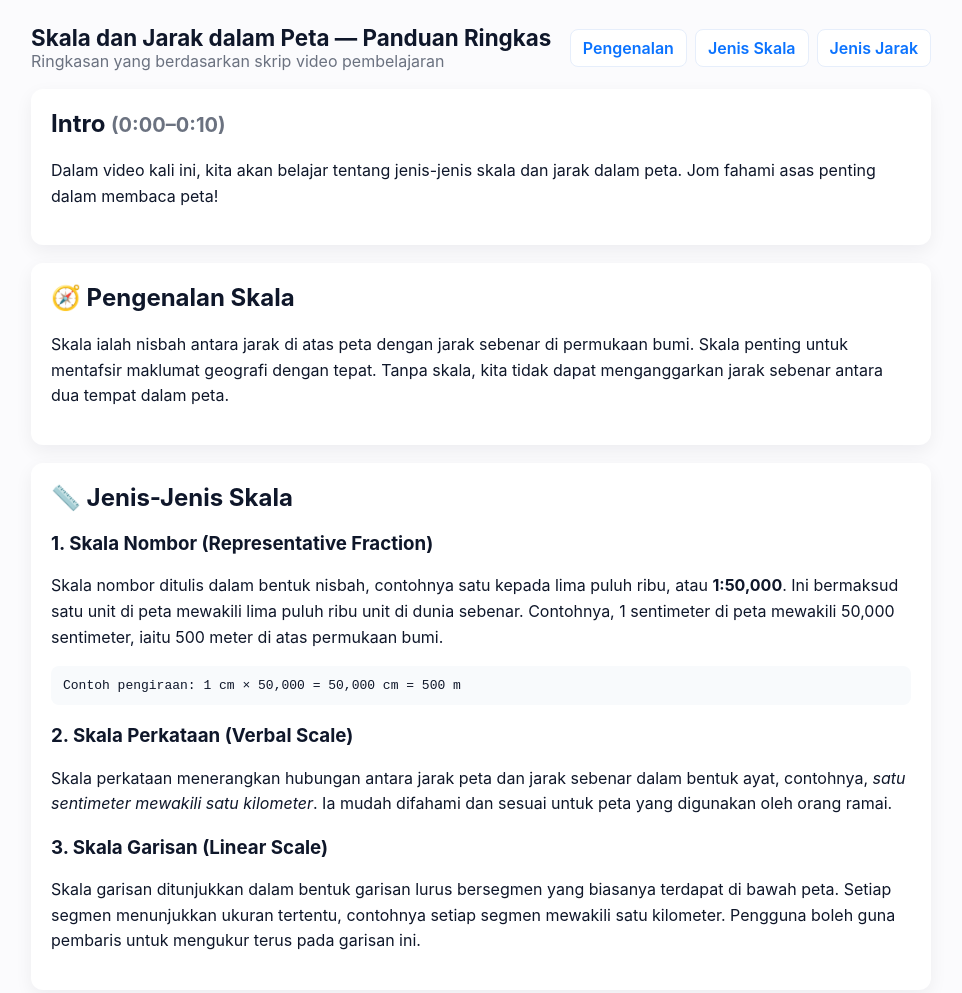
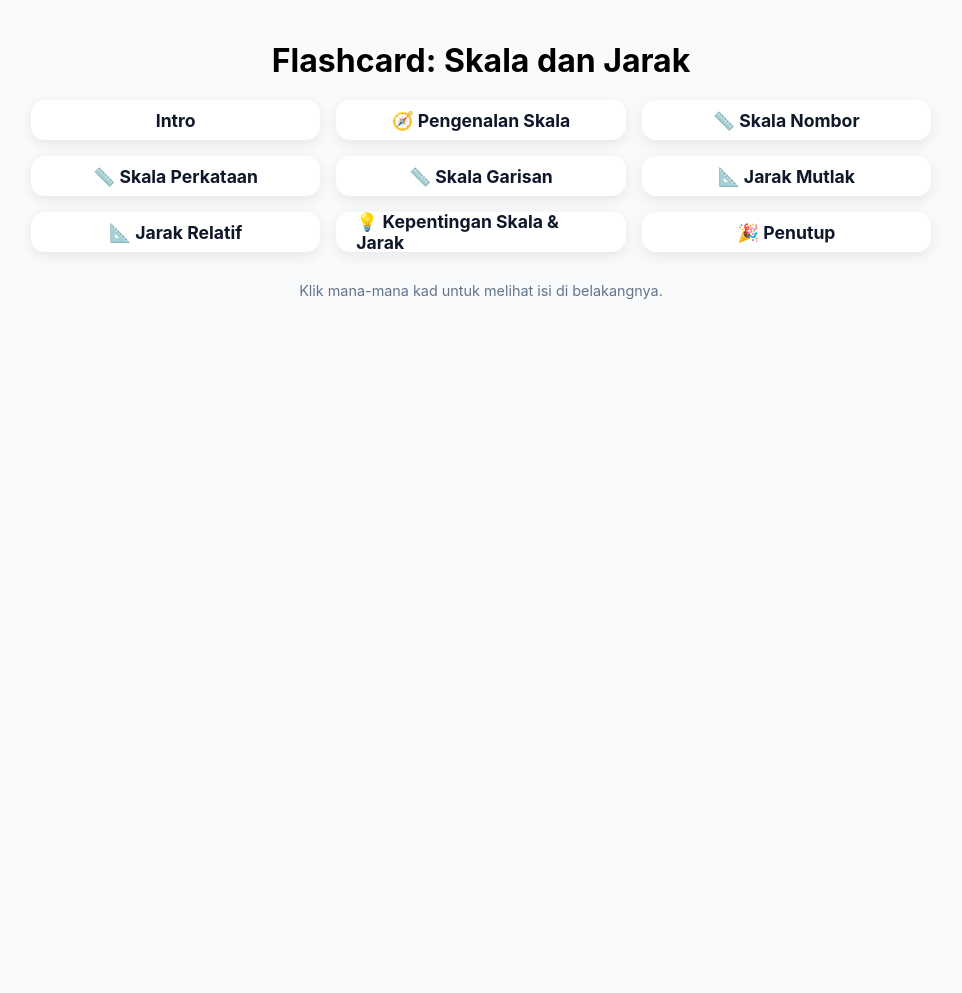
Before and after one commit to sharifahnazurahathirah-pixel/geografi, a plain HTML site: page index.html in a window 1280 px wide. Shown: the top 993 px of the page, without its empty margins (159-1121 px from the left). After the commit the page ends 800 px from the top, so only its background shows below. Drawn offline with Linux system fonts and the light colour scheme.

Commit message:
Update index.html

```diff
--- a/index.html
+++ b/index.html
@@ -3,87 +3,78 @@
 <head>
   <meta charset="utf-8" />
   <meta name="viewport" content="width=device-width,initial-scale=1" />
-  <title>Skala dan Jarak dalam Peta — Panduan Ringkas</title>
+  <title>Flashcard: Skala dan Jarak</title>
   <style>
-    :root{--bg:#fbfbfd;--card:#ffffff;--muted:#6b7280;--accent:#0b73ff}
-    body{font-family:Inter, system-ui, -apple-system, "Segoe UI", Roboto, "Helvetica Neue", Arial; background:var(--bg); color:#0f172a; margin:0; padding:24px}
-    .container{max-width:900px;margin:0 auto}
-    header{display:flex;align-items:center;gap:16px}
-    header h1{font-size:1.4rem;margin:0}
-    .card{background:var(--card);border-radius:12px;padding:20px;margin-top:18px;box-shadow:0 6px 18px rgba(12,20,40,0.06)}
-    h2{margin-top:0}
-    p{line-height:1.6;color:#0f172a}
-    .muted{color:var(--muted)}
-    ul{padding-left:1.15rem}
-    .example{background:#f8fafc;border-radius:8px;padding:12px;margin:12px 0;font-family:monospace}
-    footer{margin-top:18px;color:var(--muted);font-size:0.9rem}
-    nav{display:flex;gap:8px;flex-wrap:wrap}
-    a.btn{display:inline-block;padding:8px 12px;border-radius:8px;border:1px solid #e6eefb;background:#fff;text-decoration:none;color:var(--accent);font-weight:600}
-    .note{background:#fffbea;border-left:4px solid #f59e0b;padding:10px;border-radius:6px}
-    @media (max-width:600px){body{padding:14px}.card{padding:14px}}
+    body {font-family: Inter, Arial, sans-serif; background: #f8fafc; margin: 0; padding: 20px;}
+    .container {max-width: 900px; margin: auto;}
+    h1 {text-align: center; margin-bottom: 20px;}
+    .flashcards {display: grid; grid-template-columns: repeat(auto-fit, minmax(260px, 1fr)); gap: 16px;}
+    .card {background: #fff; border-radius: 14px; box-shadow: 0 4px 14px rgba(0,0,0,0.08); padding: 20px; cursor: pointer; perspective: 1000px;}
+    .card-inner {position: relative; width: 100%; height: 100%; transition: transform 0.7s; transform-style: preserve-3d;}
+    .card.flipped .card-inner {transform: rotateY(180deg);}
+    .card-front, .card-back {position: absolute; top:0; left:0; width: 100%; height: 100%; backface-visibility: hidden; border-radius: 14px;}
+    .card-front {display: flex; align-items: center; justify-content: center; font-weight: bold; font-size: 1.1rem; color: #0f172a;}
+    .card-back {transform: rotateY(180deg); background: #f1f5f9; padding: 16px; overflow-y: auto; font-size: 0.95rem;}
+    footer {margin-top: 30px; text-align: center; color: #64748b; font-size: 0.9rem;}
   </style>
 </head>
 <body>
   <div class="container">
-    <header>
-      <div>
-        <h1>Skala dan Jarak dalam Peta — Panduan Ringkas</h1>
-        <div class="muted">Ringkasan yang berdasarkan skrip video pembelajaran</div>
-      </div>
-      <nav style="margin-left:auto">
-        <a class="btn" href="#pengenalan">Pengenalan</a>
-        <a class="btn" href="#jenis-skala">Jenis Skala</a>
-        <a class="btn" href="#jenis-jarak">Jenis Jarak</a>
-      </nav>
-    </header>
+    <h1>Flashcard: Skala dan Jarak</h1>
+    <div class="flashcards">
+      <div class="card"><div class="card-inner">
+        <div class="card-front">Intro</div>
+        <div class="card-back">Dalam video kali ini, kita akan belajar tentang jenis-jenis skala dan jarak dalam peta. Jom fahami asas penting dalam membaca peta!</div>
+      </div></div>
 
-    <section class="card" id="intro">
-      <h2>Intro <small class="muted">(0:00–0:10)</small></h2>
-      <p>Dalam video kali ini, kita akan belajar tentang jenis-jenis skala dan jarak dalam peta. Jom fahami asas penting dalam membaca peta!</p>
-    </section>
+      <div class="card"><div class="card-inner">
+        <div class="card-front">🧭 Pengenalan Skala</div>
+        <div class="card-back">Skala ialah nisbah antara jarak di atas peta dengan jarak sebenar di permukaan bumi. Tanpa skala, kita tidak dapat menganggarkan jarak sebenar antara dua tempat dalam peta.</div>
+      </div></div>
 
-    <section class="card" id="pengenalan">
-      <h2>🧭 Pengenalan Skala</h2>
-      <p>Skala ialah nisbah antara jarak di atas peta dengan jarak sebenar di permukaan bumi. Skala penting untuk mentafsir maklumat geografi dengan tepat. Tanpa skala, kita tidak dapat menganggarkan jarak sebenar antara dua tempat dalam peta.</p>
-    </section>
+      <div class="card"><div class="card-inner">
+        <div class="card-front">📏 Skala Nombor</div>
+        <div class="card-back">Skala nombor ditulis sebagai 1:50,000. Bermaksud 1 unit di peta = 50,000 unit di bumi sebenar. Contoh: 1 cm = 500 m.</div>
+      </div></div>
 
-    <section class="card" id="jenis-skala">
-      <h2>📏 Jenis-Jenis Skala</h2>
+      <div class="card"><div class="card-inner">
+        <div class="card-front">📏 Skala Perkataan</div>
+        <div class="card-back">Skala perkataan ditulis dalam ayat, contoh: 1 cm mewakili 1 km. Mudah difahami dan sesuai untuk orang awam.</div>
+      </div></div>
 
-      <h3>1. Skala Nombor (Representative Fraction)</h3>
-      <p>Skala nombor ditulis dalam bentuk nisbah, contohnya satu kepada lima puluh ribu, atau <strong>1:50,000</strong>. Ini bermaksud satu unit di peta mewakili lima puluh ribu unit di dunia sebenar. Contohnya, 1 sentimeter di peta mewakili 50,000 sentimeter, iaitu 500 meter di atas permukaan bumi.</p>
-      <div class="example">Contoh pengiraan: 1 cm × 50,000 = 50,000 cm = 500 m</div>
+      <div class="card"><div class="card-inner">
+        <div class="card-front">📏 Skala Garisan</div>
+        <div class="card-back">Ditunjukkan dengan garisan bersegmen di bawah peta. Setiap segmen mewakili ukuran tertentu, contoh 1 km. Boleh diukur terus dengan pembaris.</div>
+      </div></div>
 
-      <h3>2. Skala Perkataan (Verbal Scale)</h3>
-      <p>Skala perkataan menerangkan hubungan antara jarak peta dan jarak sebenar dalam bentuk ayat, contohnya, <em>satu sentimeter mewakili satu kilometer</em>. Ia mudah difahami dan sesuai untuk peta yang digunakan oleh orang ramai.</p>
+      <div class="card"><div class="card-inner">
+        <div class="card-front">📐 Jarak Mutlak</div>
+        <div class="card-back">Jarak sebenar antara dua lokasi, diukur dalam km atau m. Boleh guna pembaris di atas peta, ditukar menggunakan skala.</div>
+      </div></div>
 
-      <h3>3. Skala Garisan (Linear Scale)</h3>
-      <p>Skala garisan ditunjukkan dalam bentuk garisan lurus bersegmen yang biasanya terdapat di bawah peta. Setiap segmen menunjukkan ukuran tertentu, contohnya setiap segmen mewakili satu kilometer. Pengguna boleh guna pembaris untuk mengukur terus pada garisan ini.</p>
-    </section>
+      <div class="card"><div class="card-inner">
+        <div class="card-front">📐 Jarak Relatif</div>
+        <div class="card-back">Jarak berdasarkan masa, kos, atau pengangkutan. Contoh: jarak rumah ke sekolah sama, tapi masa berbeza ikut cara pergi.</div>
+      </div></div>
 
-    <section class="card" id="jenis-jarak">
-      <h2>📐 Jenis-Jenis Jarak</h2>
+      <div class="card"><div class="card-inner">
+        <div class="card-front">💡 Kepentingan Skala & Jarak</div>
+        <div class="card-back">Membantu mentafsir peta dengan tepat, merancang perjalanan, memahami lokasi, serta membuat keputusan geografi.</div>
+      </div></div>
 
-      <h3>1. Jarak Mutlak</h3>
-      <p>Jarak mutlak ialah jarak sebenar antara dua lokasi, biasanya diukur dalam kilometer atau meter. Kita boleh ukur jarak mutlak di atas peta menggunakan pembaris dan kemudian ditukar kepada jarak sebenar dengan menggunakan skala.</p>
+      <div class="card"><div class="card-inner">
+        <div class="card-front">🎉 Penutup</div>
+        <div class="card-back">Semoga lebih faham tentang skala dan jarak dalam peta. Kuasai asas ini untuk mahir Geografi Tingkatan 2!</div>
+      </div></div>
+    </div>
 
-      <h3>2. Jarak Relatif</h3>
-      <p>Jarak relatif pula ialah jarak yang diukur berdasarkan masa, kos, atau jenis pengangkutan. Contohnya, jarak dari rumah ke sekolah mungkin sama bagi dua orang pelajar, tetapi masa yang diambil berbeza jika seorang menaiki bas dan seorang lagi berjalan kaki. Maka, jarak relatif bergantung kepada keadaan.</p>
-    </section>
+    <footer>Klik mana-mana kad untuk melihat isi di belakangnya.</footer>
+  </div>
 
-    <section class="card">
-      <h2>💡 Kepentingan Skala dan Jarak</h2>
-      <p>Dengan memahami skala dan jarak, kita boleh mentafsir peta dengan lebih tepat. Ia membantu dalam perancangan perjalanan, memahami lokasi sesuatu tempat, dan membuat keputusan berdasarkan maklumat geografi. Kita juga boleh mengenal pasti saiz kawasan, jarak antara tempat, dan susun atur sesuatu kawasan dengan lebih tepat apabila kita mahir menggunakan skala dan jarak.</p>
-
-      <div class="note">Petua: Sentiasa periksa skala pada peta sebelum membuat sebarang pengiraan jarak. Skala berbeza mengubah anggaran panjang secara ketara.</div>
-    </section>
-
-    <section class="card" id="penutup">
-      <h2>🎉 Penutup</h2>
-      <p>Semoga anda lebih faham tentang skala dan jarak dalam peta. Jangan lupa, kuasai asas ini untuk jadi lebih mahir dalam subjek Geografi Tingkatan 2! Teruskan ulangkaji dan jangan lupa untuk ikuti video pembelajaran yang seterusnya. Jumpa lagi dan selamat belajar!</p>
-    </section>
-
-    <footer class="muted">Dokumen ini dihasilkan berdasarkan skrip yang diberikan. Anda bebas guna & kongsi dengan rakan.</footer>
-  </div>
+  <script>
+    document.querySelectorAll('.card').forEach(card => {
+      card.addEventListener('click', () => card.classList.toggle('flipped'));
+    });
+  </script>
 </body>
 </html>
```
